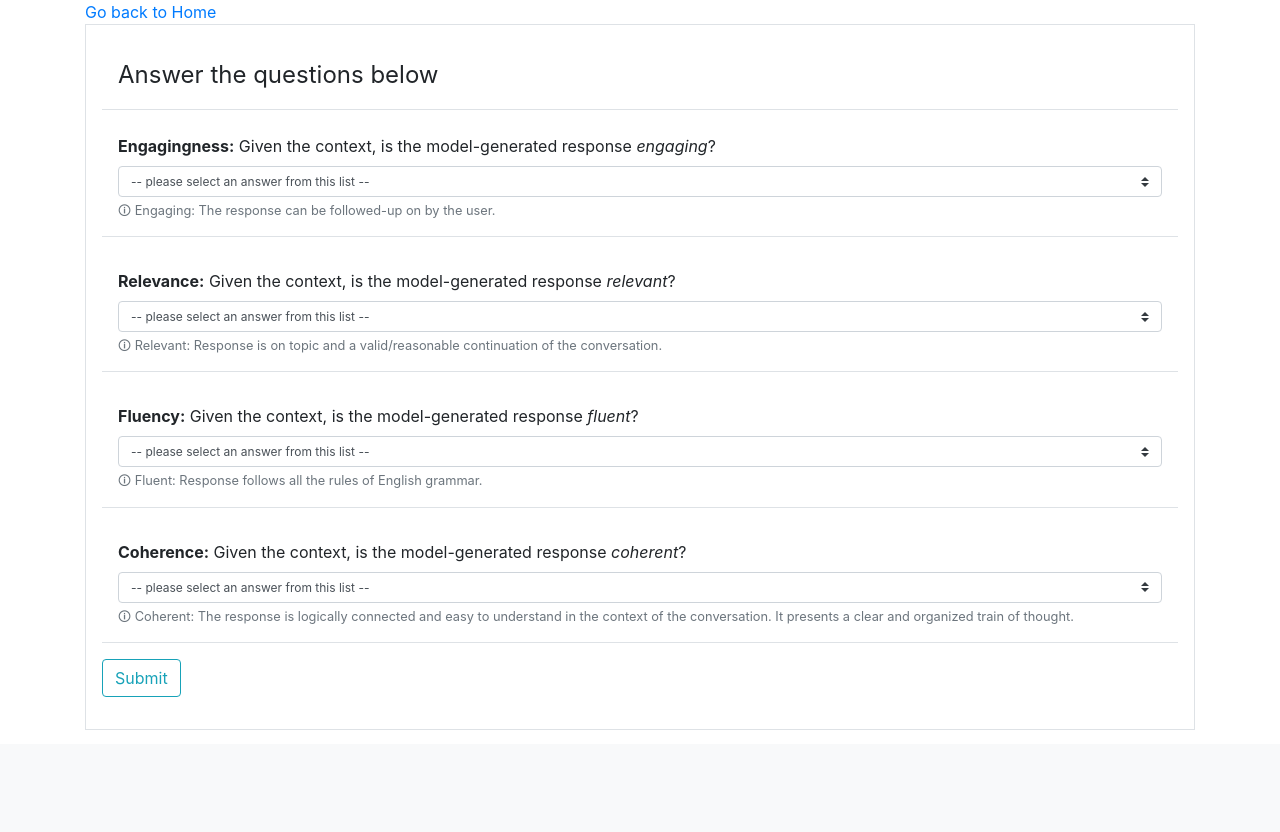
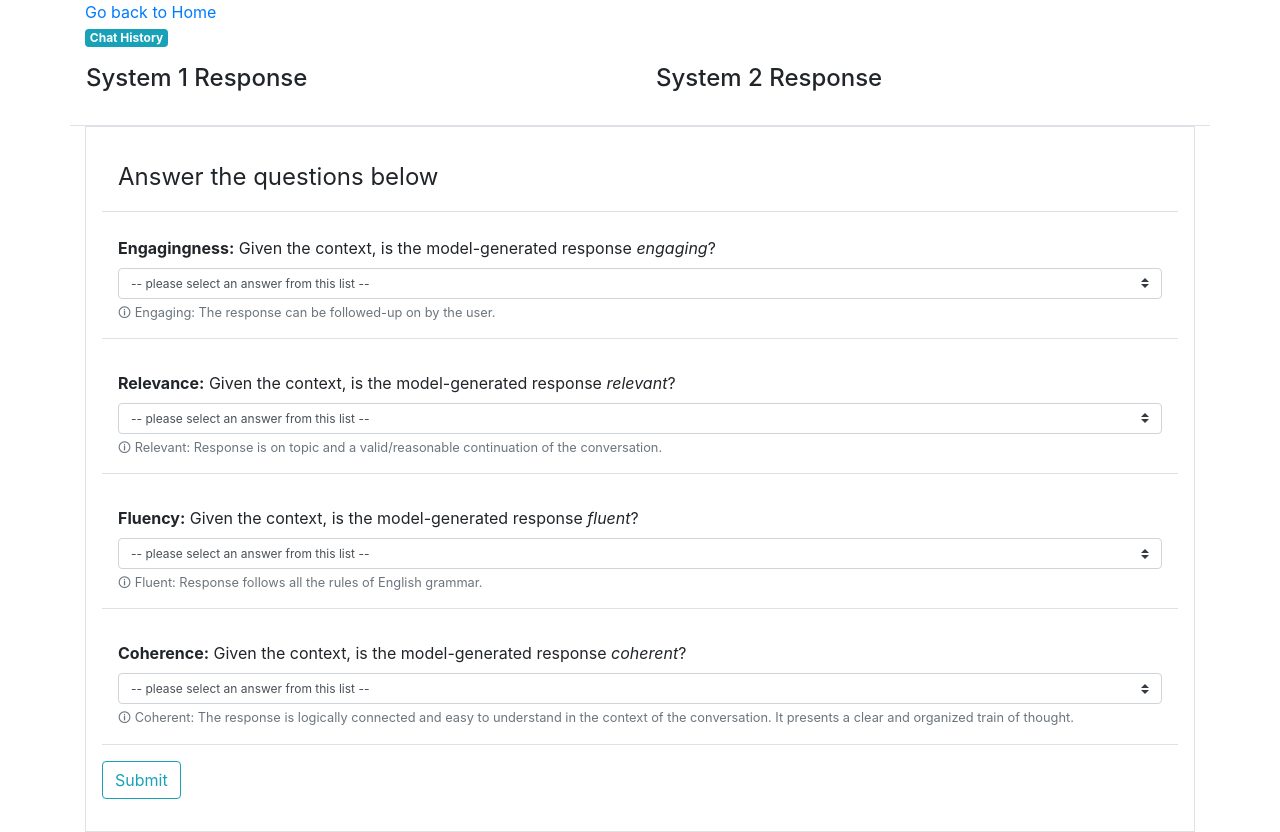
Before and after one commit to bsantraigi/ML-SurveyTool-Flask, a Flask app: template templates/survey.html in a window 1280 px wide. Shown: the part 56-888 px from the top of the page. Before the commit the page ends 786 px from the top, so only its background shows below. Run offline with Flask 2, Linux system fonts and the light colour scheme; the template is opened without the code that fills it: values that come from a table or form of the project are taken from there, others are empty; some libraries are stand-ins or nearby versions.

Commit message:
trying to show question from db to form

```diff
--- a/app.py
+++ b/app.py
@@ -1,4 +1,6 @@
 from datetime import datetime
+import random
+import json
 from flask import Flask
 from flask import render_template
 from flask_sqlalchemy import SQLAlchemy
@@ -15,17 +17,17 @@ class User(db.Model):
     prolific_id = db.Column(db.String(20), unique=True, nullable=False)
     ref_url = db.Column(db.String(100), nullable=False)
     date_added = db.Column(db.DateTime, nullable=False, default=datetime.utcnow)
-    submissions = db.relationship('Submissions', backref='user', lazy=True)
+    submissions = db.relationship('Submission', backref='user', lazy=True)
 
     def __repr__(self):
         return f"User('{self.prolific_id}', '{self.ref_url}')"
 
 
-class Questions(db.Model):
+class Question(db.Model):
     id = db.Column(db.Integer, primary_key=True)
     # Main fields from our dataset
     sample_id = db.Column(db.Integer, nullable=False)
-    context = db.Column(db.Text, nullable=False)
+    context = db.Column(db.JSON, nullable=False)
     response_a = db.Column(db.Text, nullable=False)
     response_b = db.Column(db.Text, nullable=False)
     response_a_src = db.Column(db.String(100), nullable=False)
@@ -33,13 +35,13 @@ class Questions(db.Model):
     # To track question versions
     date_added = db.Column(db.DateTime, nullable=False, default=datetime.utcnow)
     is_active = db.Column(db.Boolean, nullable=False)
-    submissions = db.relationship('Submissions', backref='question', lazy=True)
+    submissions = db.relationship('Submission', backref='question', lazy=True)
 
     def __repr__(self):
-        return f"Questions('{self.sample_id}', '{self.response}', '{self.date_added}', '{self.is_active}')"
+        return f"Question('sid:{self.sample_id}', '{self.response_a_src}' vs. '{self.response_b_src}', '{self.date_added}', active:'{self.is_active}')"
 
 
-class Submissions(db.Model):
+class Submission(db.Model):
     """
     This table will store the submissions from the survey. One row corresponds to each question
     submitted by an user.
@@ -48,7 +50,7 @@ class Submissions(db.Model):
     date_added = db.Column(db.DateTime, nullable=False, default=datetime.utcnow)
     submission_json = db.Column(db.JSON, nullable=False)
     user_id = db.Column(db.Integer, db.ForeignKey('user.id'), nullable=False)
-    question_id = db.Column(db.Integer, db.ForeignKey('questions.id'), nullable=False)
+    question_id = db.Column(db.Integer, db.ForeignKey('question.id'), nullable=False)
 
     def __repr__(self):
         return f"Submissions('{self.user_id}', '{self.question_id}', '{self.response}', '{self.date_added}')"
@@ -63,7 +65,10 @@ def index():
 def survey():
     # Show a form with the fields from SurveyForm
     form = SurveyForm()
-    return render_template('survey.html', title='Survey', form=form)
+    questions = Question.query.filter_by(is_active=True).all()
+    question = questions[random.randint(0, len(questions)-1)]
+    question.context = json.loads(question.context)
+    return render_template('survey.html', title='Survey', form=form, question=question)
 
 if __name__ == '__main__':
     app.run(debug=True, host='0.0.0.0', port=20013)
--- a/templates/survey.html
+++ b/templates/survey.html
@@ -3,6 +3,37 @@
 {% block content %}
 	<a href="{{ url_for('index') }}">Go back to Home</a>
 	<div class="content-section">
+		<span class="badge badge-info">Chat History</span>
+		<!-- chat history: loop through and print utterances from question.context -->
+		{% for utterance in question.context %}
+			<div class="row">
+				<div class="col-md-6 border-bottom p-3">
+					<p>
+						{{ utterance }}
+					</p>
+				</div>
+			</div>
+		{% endfor %}
+
+		<small id="question">
+			{{ question.context }}
+		</small>
+		<!-- response from System 1 and 2 in side-by-side columns -->
+		<div class="row">
+			<div class="col-md-6 border-bottom p-3">
+				<h4>System 1 Response</h3>
+				<p>
+					{{ question.response_a }}
+				</p>
+			</div>
+			<div class="col-md-6 border-bottom p-3">
+				<h4>System 2 Response</h3>
+				<p>
+					{{ question.response_b }}
+				</p>
+			</div>
+		</div>
+
 		<form class="border p-3" method="POST" action="">
 			{{ form.hidden_tag() }}
 			<fieldset>
```
Also changed, not shown: 1 other file.
